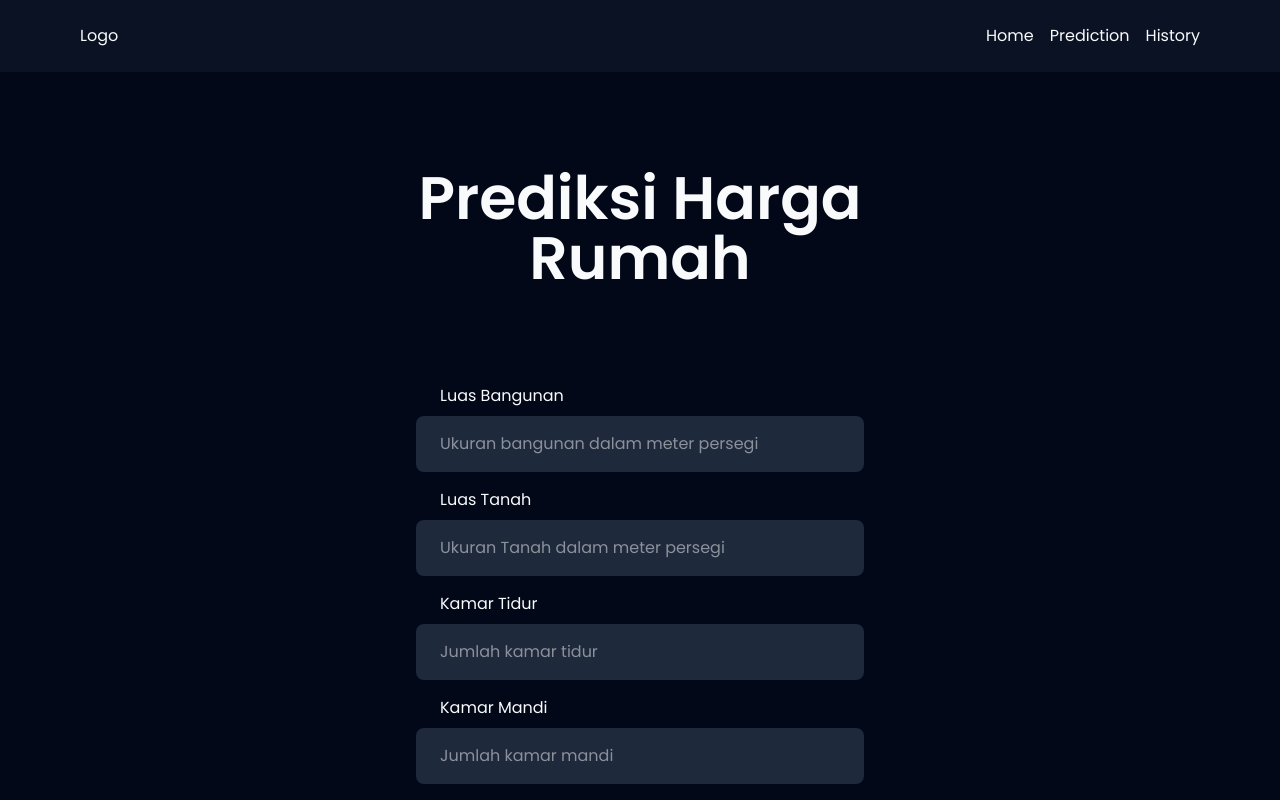
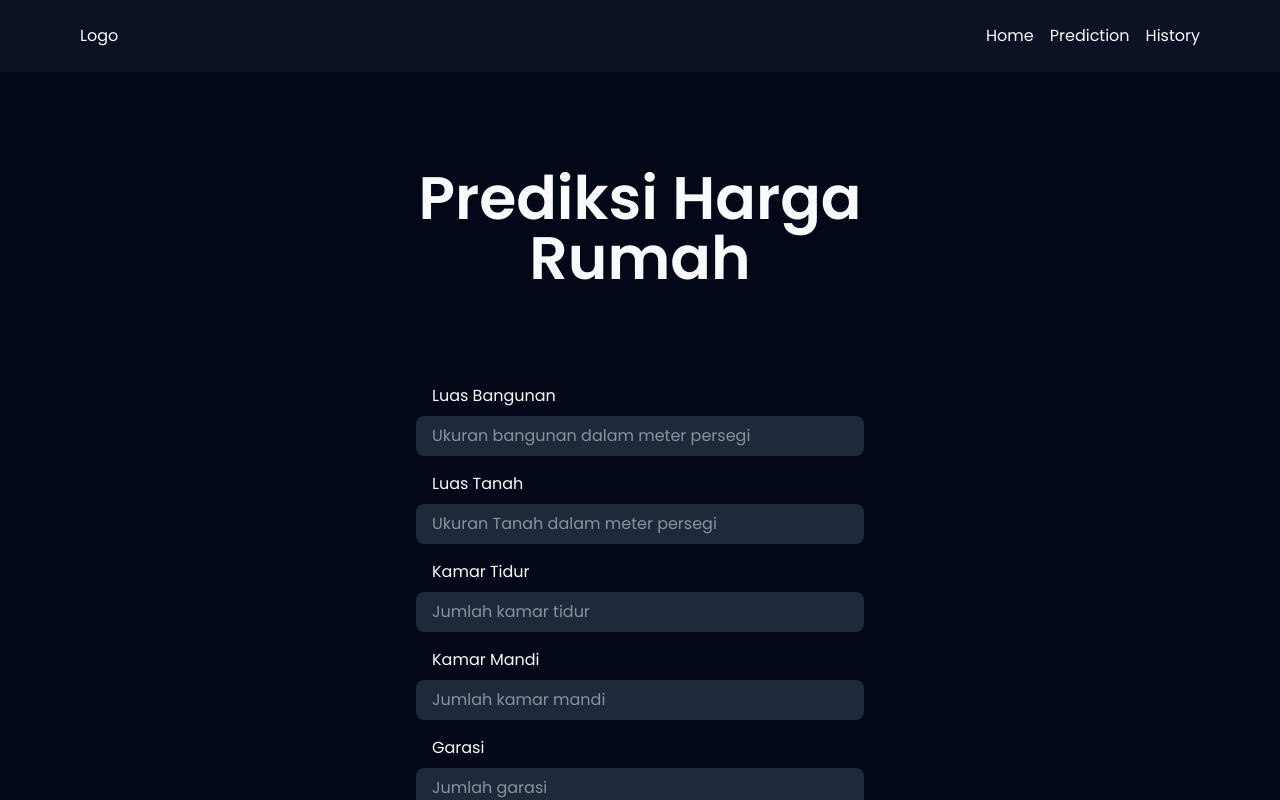
Before and after one commit to bladumdum/smart-property, a React (Vite) app in the folder smart-property/: page /prediction in a window 1280 px wide. Shown: the top 800 px of the page. Built offline with nearby package versions, Linux system fonts and the light colour scheme.

Commit message:
feat: implementasi fungsi pencegah perilaku Input
- Input tipe number memiliki perilaku yang dapat mengurangi nilai input ketika user mengerakkan kursor

```diff
--- a/smart-property/src/components/common/Input.jsx
+++ b/smart-property/src/components/common/Input.jsx
@@ -8,7 +8,7 @@ export default function Input({
 }) {
   return (
     <>
-      <label htmlFor="" className="px-6">
+      <label htmlFor="" className="px-4">
         {label}
       </label>
       <input
@@ -16,8 +16,9 @@ export default function Input({
         name={name}
         value={value}
         onChange={handleChange}
-        className="py-4 px-6 bg-bg-card w-full rounded-sm"
+        className="py-2 px-4 bg-bg-card w-full rounded-sm"
         placeholder={placeholder}
+        onWheel={(e) => e.target.blur()}
         required
       />
     </>
```
